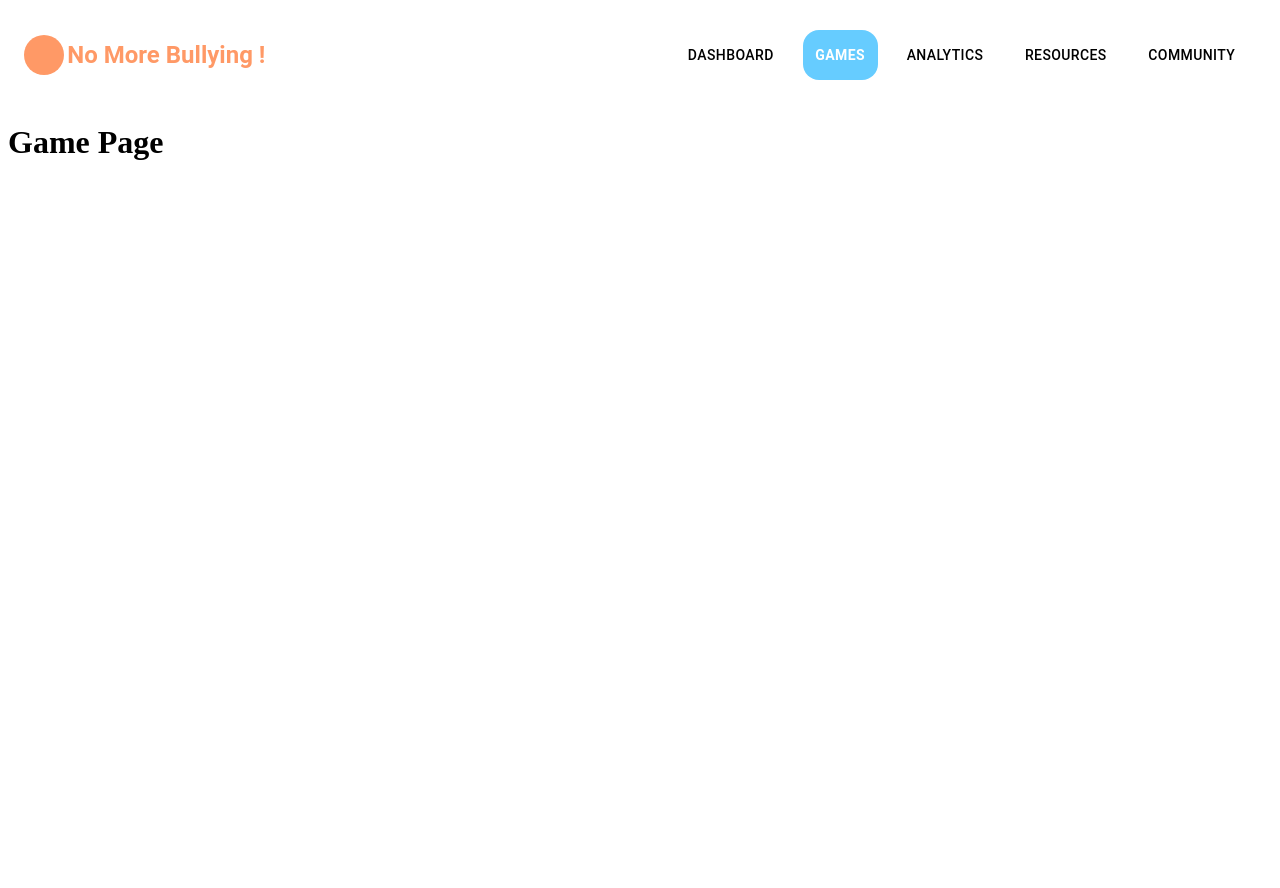
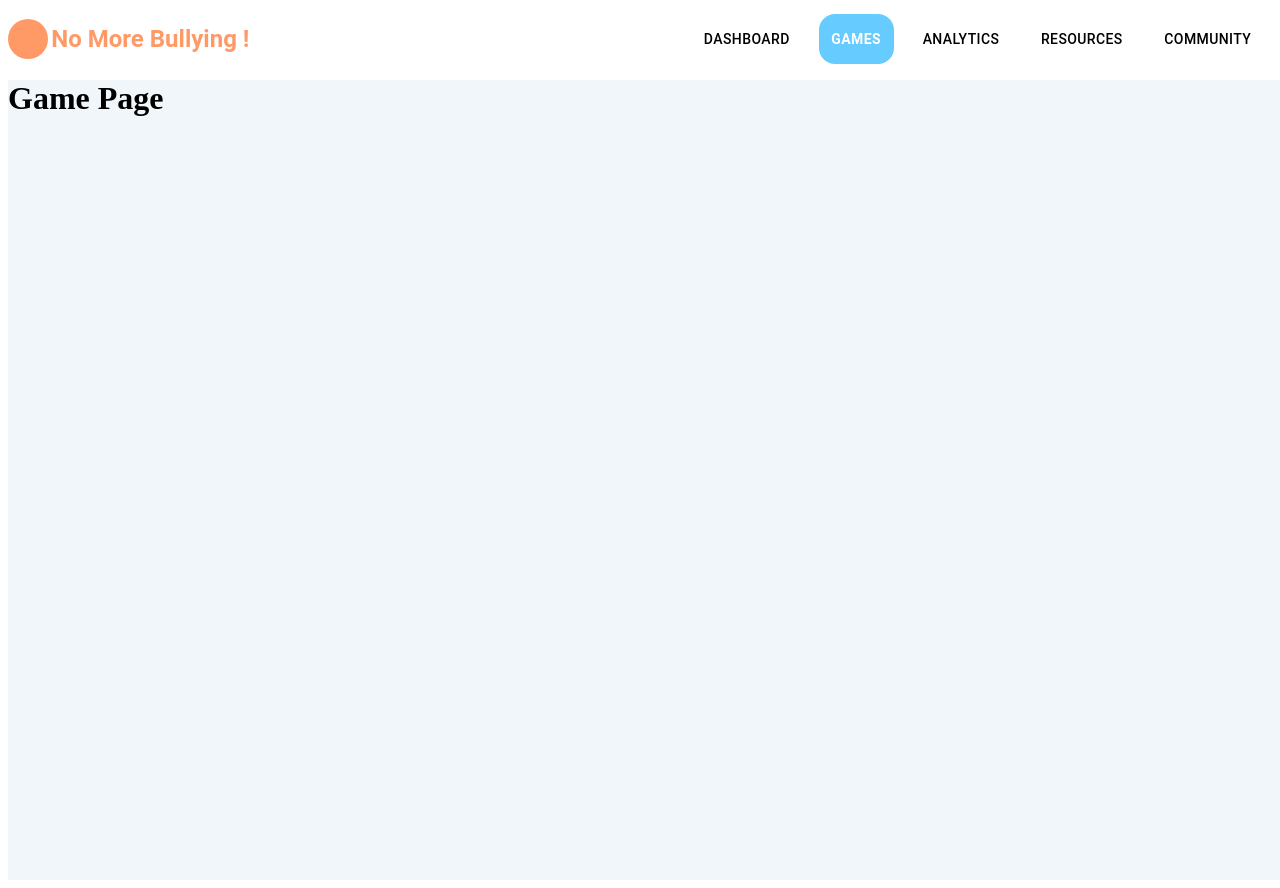
Before and after one commit to y1hanh/ShieldSpace, a React (Vite) app: page /game in a window 1280 px wide. Before the commit the page ends 800 px from the top, so only its background shows below. Built offline with nearby package versions, Linux system fonts and the light colour scheme.

Commit message:
fixed css style issues of nav

```diff
--- a/src/App.tsx
+++ b/src/App.tsx
@@ -1,21 +1,19 @@
-import { Box, Typography } from "@mui/material";
+import { Box, Container } from "@mui/material";
 import Nav from "./component/nav";
 import { Outlet } from "react-router";
-import WebTitle from "./component/webTitle";
 
 function App() {
   console.log("App component rendered");
   const unUsed = "";
   return (
     <div className="App">
-      <Box sx={{display: 'flex', flexDirection: 'row', alignContent: 'center', justifyContent:"space-between", alignItems: 'center',padding: '1rem'}}>
-        <WebTitle />
+      <Box sx={{position: "fixed", top: 0, left: 0, width: "100vw", zIndex: 1000, bgcolor: "#FFFFFF"}}>
         <Nav />
       </Box>
 
-      <div className="main-content">
+      <Box sx={{bgcolor: "#F0F6FA", width: "100vw", height: "100vh", marginTop: "5rem"}}>
         <Outlet />
-      </div>
+      </Box>
     </div>
   );
 }
--- a/src/component/nav.tsx
+++ b/src/component/nav.tsx
@@ -1,4 +1,4 @@
-import { Box, Button } from "@mui/material";
+import { Box, Button, Typography } from "@mui/material";
 import { useState } from "react";
 import { NavLink } from "react-router";
 import { routes } from "../routes";
@@ -9,6 +9,11 @@ export default function Nav() {
 
 
   return (
+    <Box sx={{display: 'flex', flexDirection: 'row', alignContent: 'center', justifyContent:"space-between", alignItems: 'center', padding: '0.5rem'}}>
+      <Box sx={{display: 'flex', flexDirection: 'row', alignContent: 'center', alignItems: 'center'}}>
+        <Box sx={{ backgroundColor: '#FF9966', width: '2.5rem', height:'2.5rem', borderRadius:'50%', marginRight:'0.2rem' }}></Box>
+        <Typography sx={{ color: '#FF9966', fontWeight: 600, textWrap: "nowrap" }} variant="h5"> No More Bullying !</Typography>
+      </Box>
       <Box>
         {routes.map((route) => {
           return (
@@ -27,5 +32,7 @@ export default function Nav() {
           );
         })}
       </Box>
+
+    </Box>
   );
 }
--- a/src/component/webTitle.tsx
+++ /dev/null
@@ -1,10 +0,0 @@
-import { Box, Typography } from "@mui/material";
-
-export default function WebTitle() {
-  return (
-    <Box sx={{display: 'flex', flexDirection: 'row', alignContent: 'center', alignItems: 'center'}}>
-      <Box sx={{ backgroundColor: '#FF9966', width: '2.5rem', height:'2.5rem', borderRadius:'50%', marginRight:'0.2rem' }}></Box>
-      <Typography sx={{ color: '#FF9966', fontWeight: 600, textWrap: "nowrap" }} variant="h5"> No More Bullying !</Typography>
-    </Box>
-  )
-}
```
Lines whose indentation alone changed are shown as unchanged.
